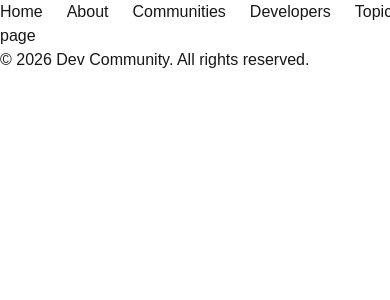
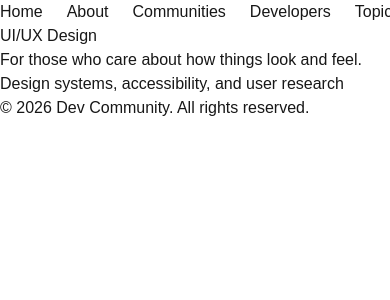
Before and after one commit to NJ015/dev-community-platform, a Next.js app: page /communities/ui-ux in a window 390 px wide. Shown: the top 300 px of the page. Built offline with nearby package versions, Linux system fonts and the light colour scheme.

Commit message:
Add community pages for Mobile Development, UI/UX Design, and Web Development

```diff
--- a/app/(public)/communities/mobile-development/page.tsx
+++ b/app/(public)/communities/mobile-development/page.tsx
@@ -2,7 +2,10 @@ import React from 'react'
 
 const page = () => {
   return (
-    <div>page</div>
+    <>
+    <h1>Mobile Development</h1>
+    <p>iOS, Android, and cross-platform mobile development. Share apps, tools, and techniques</p>
+    </>
   )
 }
 
--- a/app/(public)/communities/page.tsx
+++ b/app/(public)/communities/page.tsx
@@ -2,7 +2,11 @@ import React from 'react'
 
 const page = () => {
   return (
-    <div>page</div>
+    <>
+    <h1>Communities</h1>
+    <p>Browse and join developer communities. Find your people, share knowledge, and grow together</p>
+
+    </>
   )
 }
 
--- a/app/(public)/communities/ui-ux/page.tsx
+++ b/app/(public)/communities/ui-ux/page.tsx
@@ -2,7 +2,10 @@ import React from 'react'
 
 const page = () => {
   return (
-    <div>page</div>
+    <>
+    <h1>UI/UX Design</h1>
+    <p>For those who care about how things look and feel. Design systems, accessibility, and user research</p>
+    </>
   )
 }
 
--- a/app/(public)/communities/web-development/page.tsx
+++ b/app/(public)/communities/web-development/page.tsx
@@ -2,7 +2,10 @@ import React from 'react'
 
 const page = () => {
   return (
-    <div>page</div>
+    <>
+    <h1>Web Development</h1>
+    <p>Everything about building for the web. HTML, CSS, JavaScript, frameworks, and more</p>
+    </>
   )
 }
 
```
